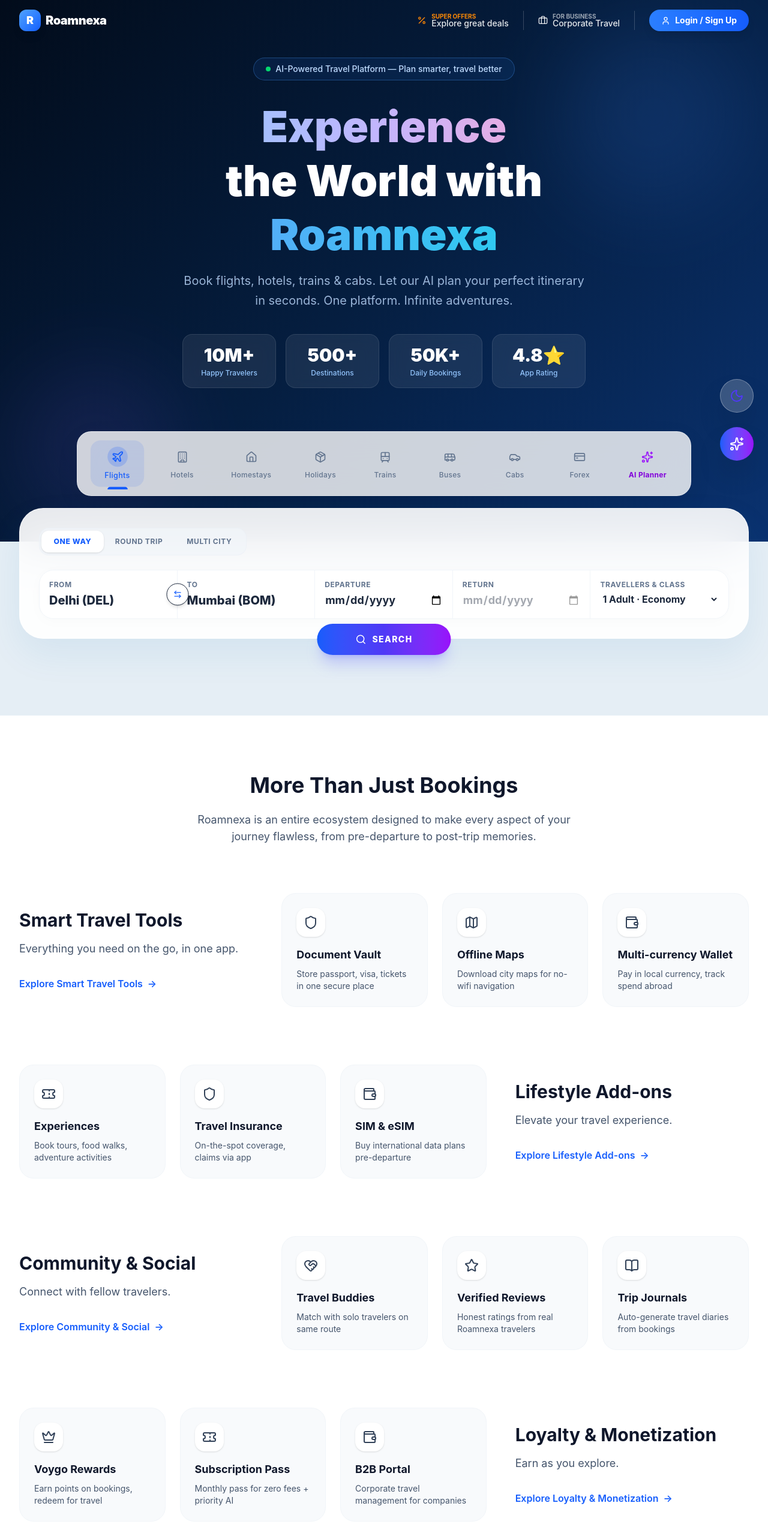
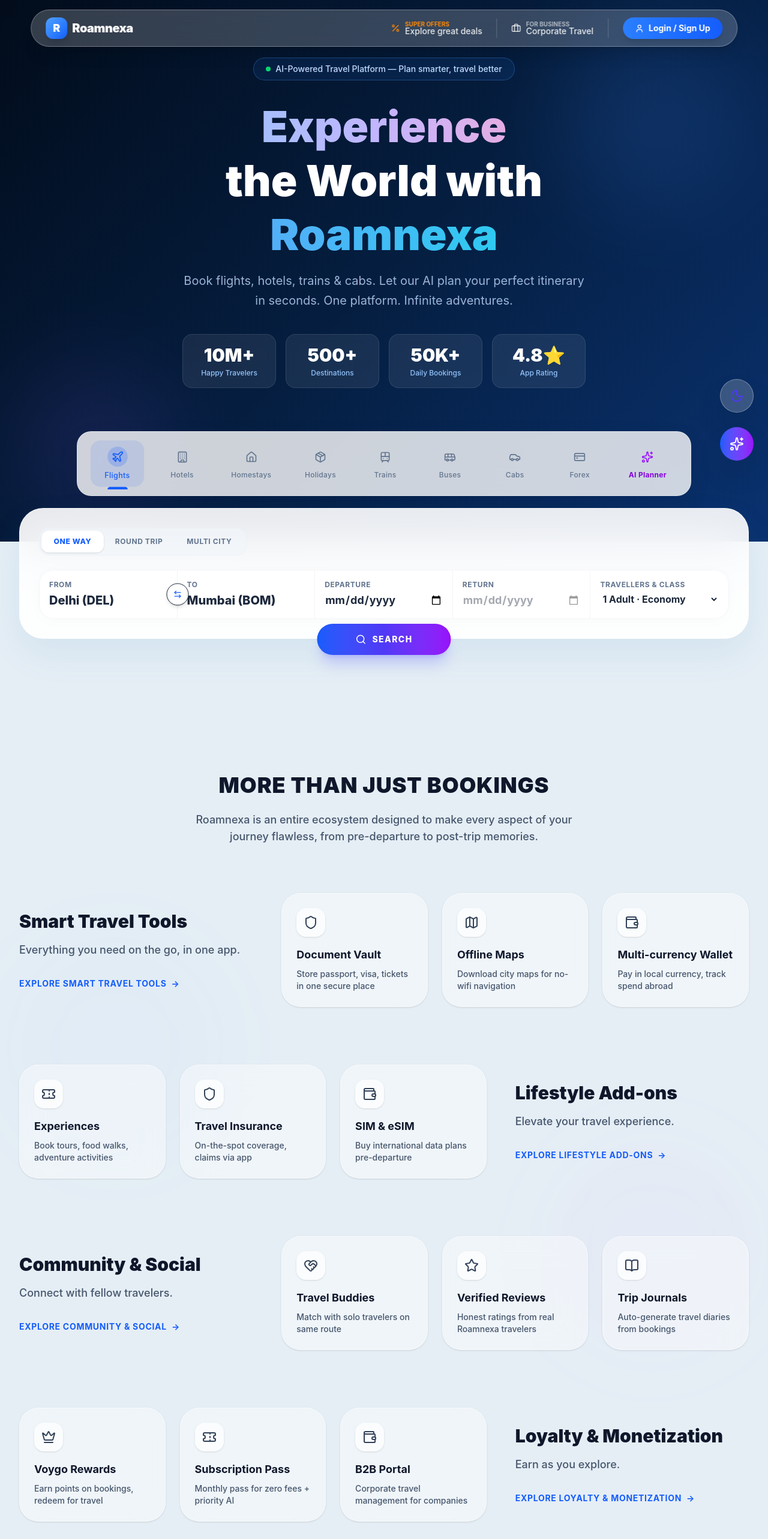
Before and after one commit to Varunshinde01/Roamnexa, a React (Vite) app: page / in a window 1280 px wide. Shown: the top 2566 px of the page at 60% size. Built offline with nearby package versions, Linux system fonts and the light colour scheme.

Commit message:
Apply capsule floating glass navbar and frosted glass ecosystem containers to entire site

```diff
--- a/src/components/Features.jsx
+++ b/src/components/Features.jsx
@@ -42,11 +42,15 @@
   ];
 
   return (
-    <div className="py-24 bg-white relative">
-      <div className="max-w-7xl mx-auto px-4 sm:px-6 lg:px-8">
+    <div id="features" className="py-24 bg-transparent relative overflow-hidden transition-all duration-500">
+      {/* Decorative glass elements */}
+      <div className="absolute top-1/4 left-0 w-96 h-96 bg-blue-400/5 rounded-full filter blur-3xl opacity-60"></div>
+      <div className="absolute bottom-1/4 right-0 w-96 h-96 bg-purple-400/5 rounded-full filter blur-3xl opacity-60"></div>
+
+      <div className="max-w-7xl mx-auto px-4 sm:px-6 lg:px-8 relative z-10">
         <div className="text-center mb-20">
-          <h2 className="text-4xl font-bold text-slate-900 mb-6">More Than Just Bookings</h2>
-          <p className="text-lg text-slate-600 max-w-2xl mx-auto">
+          <h2 className="text-4xl font-black text-slate-900 dark:text-white mb-6 uppercase tracking-wide">More Than Just Bookings</h2>
+          <p className="text-lg text-slate-600 dark:text-slate-300 max-w-2xl mx-auto font-medium">
             Roamnexa is an entire ecosystem designed to make every aspect of your journey flawless, from pre-departure to post-trip memories.
           </p>
         </div>
@@ -55,22 +59,22 @@
           {categories.map((category, idx) => (
             <div key={idx} className={`flex flex-col md:flex-row gap-12 items-center ${idx % 2 !== 0 ? 'md:flex-row-reverse' : ''}`}>
               <div className="md:w-1/3">
-                <h3 className="text-3xl font-bold text-slate-900 mb-4">{category.title}</h3>
-                <p className="text-slate-600 text-lg mb-8">{category.description}</p>
-                <button className="text-blue-600 font-semibold hover:text-blue-700 flex items-center gap-2 transition-colors">
-                  Explore {category.title} <span aria-hidden="true">&rarr;</span>
+                <h3 className="text-3xl font-black text-slate-900 dark:text-white mb-4">{category.title}</h3>
+                <p className="text-slate-600 dark:text-slate-300 text-lg mb-8 font-medium">{category.description}</p>
+                <button className="text-blue-600 dark:text-blue-400 font-bold hover:text-blue-700 flex items-center gap-2 transition-colors cursor-pointer group uppercase text-sm tracking-wider">
+                  Explore {category.title} <span className="group-hover:translate-x-1.5 transition-transform" aria-hidden="true">&rarr;</span>
                 </button>
               </div>
               <div className="md:w-2/3 grid grid-cols-1 sm:grid-cols-3 gap-6">
                 {category.items.map((item, i) => {
                   const Icon = item.icon;
                   return (
-                    <div key={i} className="bg-slate-50 rounded-3xl p-6 border border-slate-100 hover:bg-white hover-float cursor-pointer">
-                      <div className="w-12 h-12 bg-white rounded-2xl flex items-center justify-center mb-4 shadow-sm text-slate-700">
+                    <div key={i} className="bg-white/40 dark:bg-slate-900/35 backdrop-blur-xl border border-white/50 dark:border-slate-800/80 rounded-[2rem] p-6 hover-float cursor-pointer hover:bg-white/60 dark:hover:bg-slate-900/50 shadow-sm transition-all duration-300">
+                      <div className="w-12 h-12 bg-white/70 dark:bg-slate-800/60 rounded-2xl flex items-center justify-center mb-4 shadow-sm text-slate-700 dark:text-slate-200">
                         <Icon size={24} />
                       </div>
-                      <h4 className="text-lg font-bold text-slate-900 mb-2">{item.name}</h4>
-                      <p className="text-sm text-slate-600">{item.desc}</p>
+                      <h4 className="text-lg font-bold text-slate-900 dark:text-white mb-2">{item.name}</h4>
+                      <p className="text-sm text-slate-600 dark:text-slate-300 font-medium">{item.desc}</p>
                     </div>
                   );
                 })}
--- a/src/components/Navbar.jsx
+++ b/src/components/Navbar.jsx
@@ -11,8 +11,8 @@
 
   return (
     <>
-      <nav className="absolute w-full z-50 bg-transparent py-4">
-        <div className="max-w-7xl mx-auto px-4 sm:px-6 lg:px-8">
+      <nav className="fixed top-4 left-1/2 -translate-x-1/2 w-[92%] max-w-7xl z-50 bg-white/20 dark:bg-black/35 backdrop-blur-xl border border-white/30 dark:border-white/5 py-3 px-6 rounded-full shadow-xl transition-all duration-300">
+        <div className="w-full">
           <div className="flex justify-between items-center">
             {/* Logo */}
             <div className="flex items-center gap-2">
@@ -82,7 +82,7 @@
 
         {/* Mobile Menu */}
         {isMobileMenuOpen && (
-          <div className="md:hidden bg-[#051423] absolute top-full left-0 w-full border-t border-white/10 p-4 shadow-xl z-50">
+          <div className="md:hidden bg-[#051423]/95 backdrop-blur-xl absolute top-full left-0 w-full border border-white/10 p-4 shadow-xl z-50 rounded-[2rem] mt-2">
             <div className="flex flex-col space-y-4">
               <a href="#offers" className="text-white font-medium flex items-center gap-2"><Percent size={16} className="text-orange-400" /> Offers</a>
               <a href="#features" className="text-white font-medium flex items-center gap-2"><Briefcase size={16} /> Corporate Travel</a>
```
